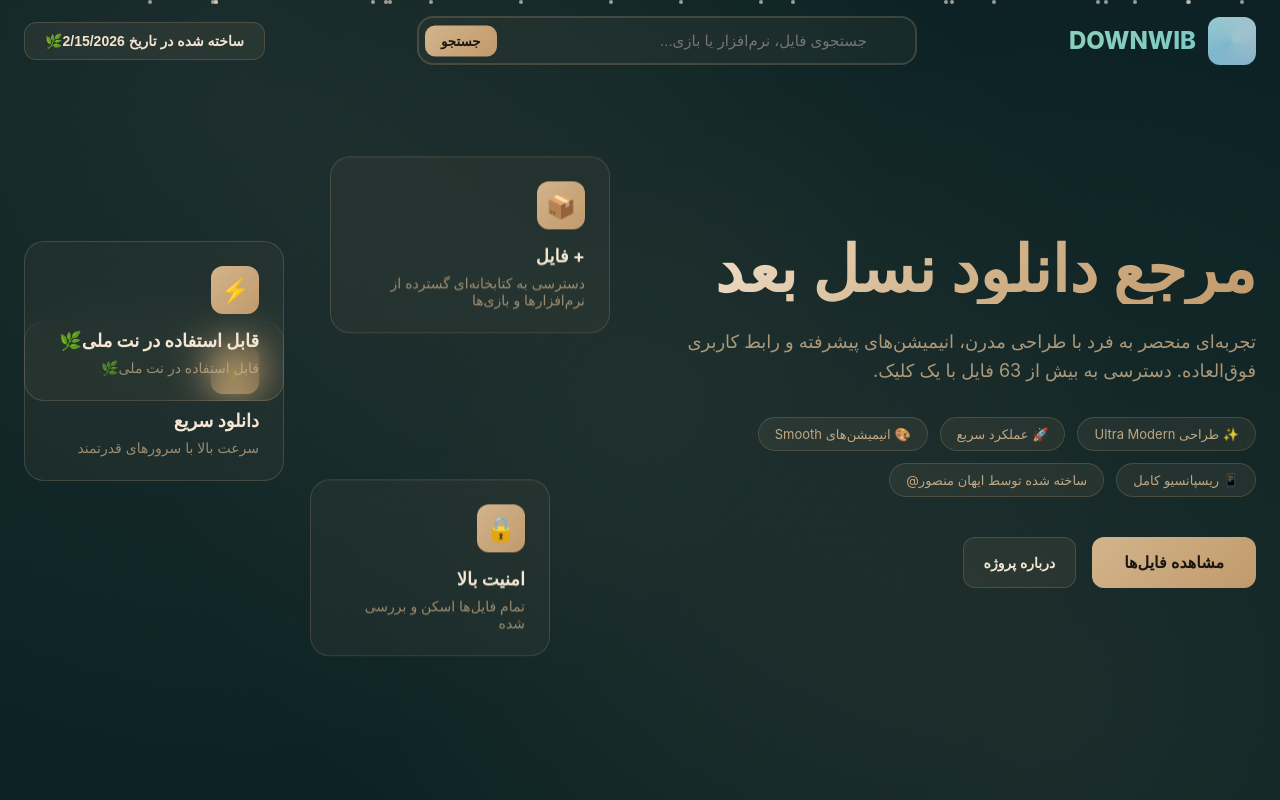
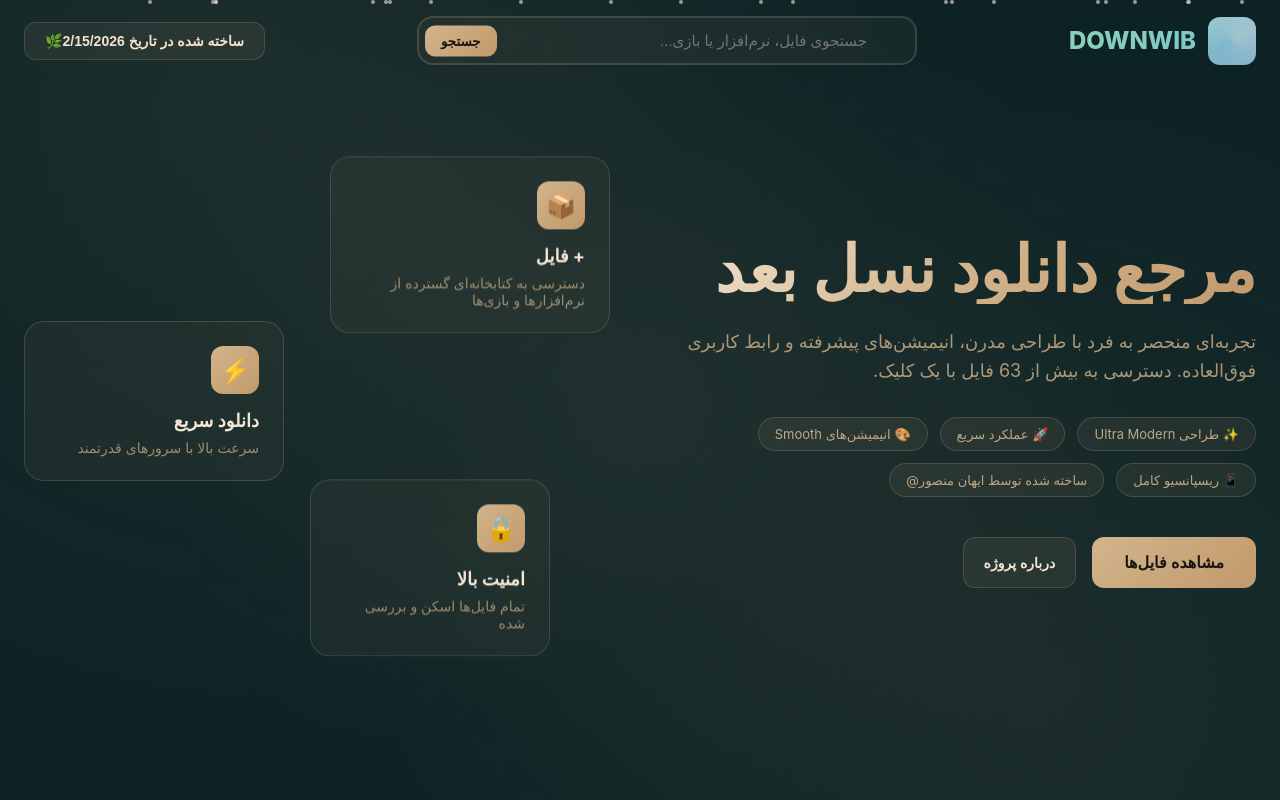
Before and after one commit to AyhanMansur/downwib, a plain HTML site: page file.html in a window 1280 px wide. Shown: the top 800 px of the page. Drawn offline with Linux system fonts and the light colour scheme.

Commit message:
Update file.html

```diff
--- a/file.html
+++ b/file.html
@@ -729,10 +729,6 @@
           </div>
         </div>
       </div>
-        <div class="feature-card">
-            <div class="feature-icon">⚡</div>
-            <h3>قابل استفاده در نت ملی🌿</h3>
-            <p>قابل استفاده در نت ملی🌿</p>
     </section>
 
     <div class="stats">
```
